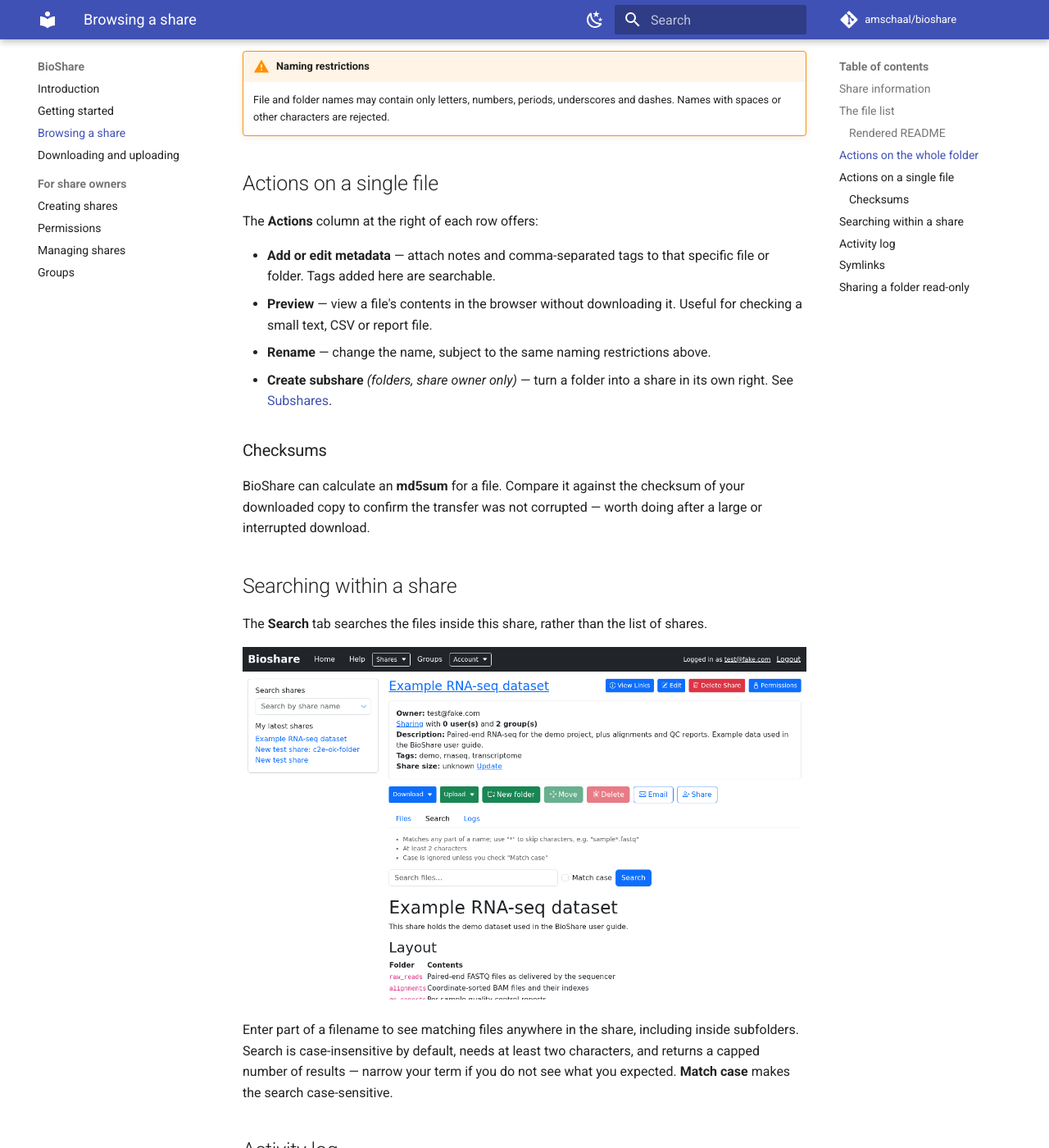
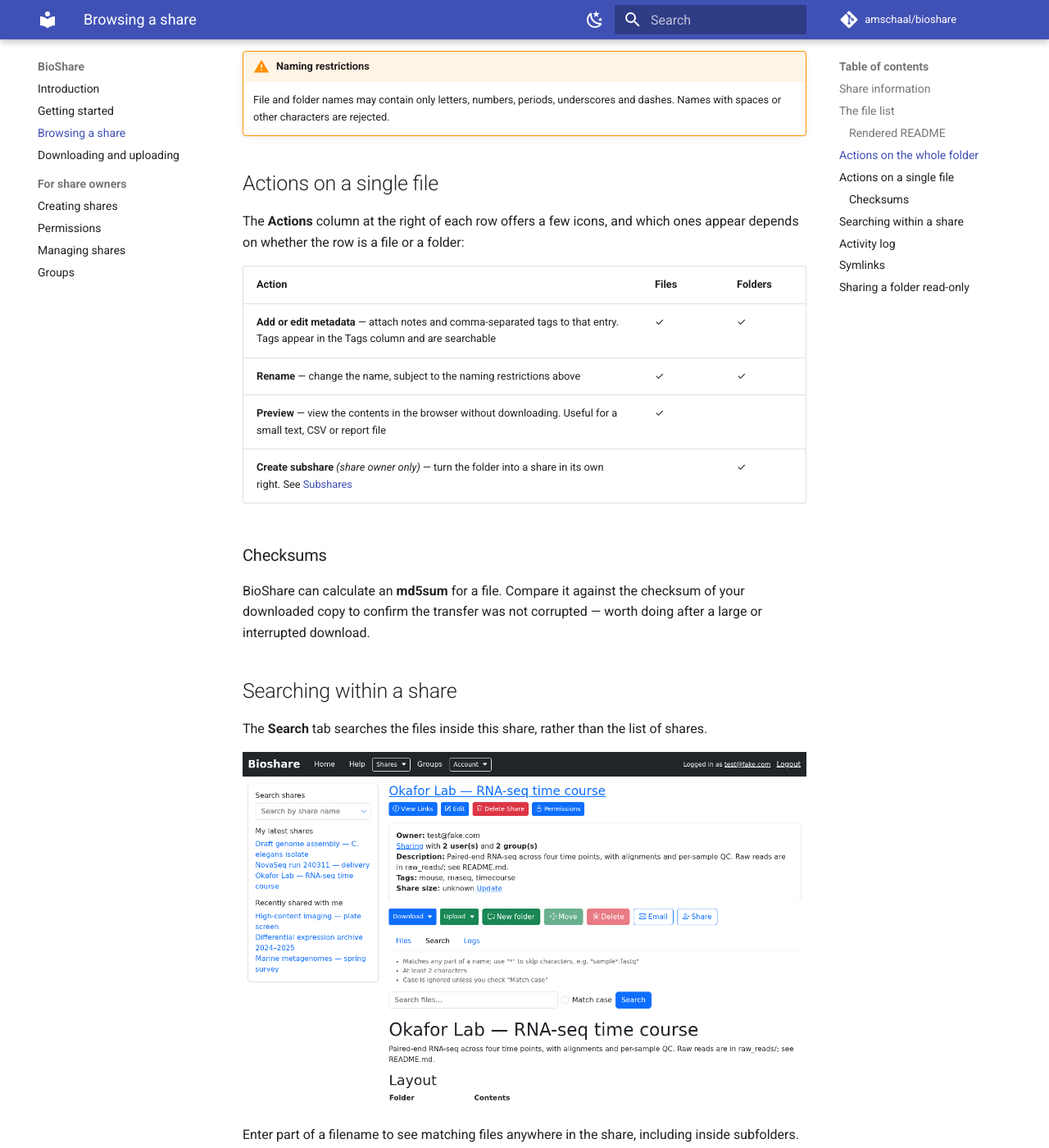
Before and after one commit to amschaal/bioshare, an MkDocs documentation site: the page built from docs/browsing-shares.md, in a window 1280 px wide and 1400 px high, scrolled down 2151 px. Shown: the whole window at 82% size. Built offline with MkDocs 1.6.1 and Material for MkDocs 9.7.7, drawn with Linux system fonts in a browser that asks for light colours; comment, search, counter and statistics services are not loaded; some of the changed text lies outside the part shown.

Commit message:
Recapture screenshots against seeded data; correct prose it disproved
All 11 screens now show the seeded dataset: real share names, descriptions and
tags, both sidebar sections populated, a permissions grid with two users and two
groups at different levels, a populated activity log, and an SSH key listed.

Fixes found by running against real data:

- the permissions route is ^permissions/(?P<share>[\da-zA-Z]{15})/?$ and 404s on
  a slug, while /view/ accepts either. capture.js now resolves the raw share id
  from list.html's #list-init blob and uses it where the id is required.
- capturing too fast trips the API rate limiter, which paints a red toast across
  the header. That is now a recognised bad-page marker and the default pause is
  5s. The toast is detected rather than hidden with CSS: it means the page
  really did fail, so the fix is to slow down, not to photograph it with the
  evidence removed.

Prose corrections, all from what the screenshots showed:

- Actions differ by row type -- Preview is files-only, Create subshare is
  folders-only -- now a table rather than one undifferentiated list
- search supports "*" to skip characters, which the in-page hints document and
  I had missed; the result cap is confirmed at MAX_SEARCH_RESULTS (50) in
  api/views.search_share
- the activity log has Timestamp/Action/User/Text/Paths columns and is sortable
  and filterable
- the email dialog pre-fills subject and body with a link to the share
- users and groups are distinguished by icon in the permissions grid

Two seeder gaps the screenshots exposed: the Groups page lists only groups the
signed-in account belongs to, so the demo groups existed but were invisible --
the screenshot account is now added to each; and the Size column reads "-" until
ShareStats exists, so shares now get get_stats() called after their files are
written. Both need a re-run of seed_docs_demo to take effect.

Co-Authored-By: Claude Opus 5 (1M context) <noreply@anthropic.com>

```diff
--- a/docs/browsing-shares.md
+++ b/docs/browsing-shares.md
@@ -62,15 +62,15 @@ ticked:
 
 ## Actions on a single file
 
-The **Actions** column at the right of each row offers:
+The **Actions** column at the right of each row offers a few icons, and which ones
+appear depends on whether the row is a file or a folder:
 
-- **Add or edit metadata** — attach notes and comma-separated tags to that
-  specific file or folder. Tags added here are searchable.
-- **Preview** — view a file's contents in the browser without downloading it.
-  Useful for checking a small text, CSV or report file.
-- **Rename** — change the name, subject to the same naming restrictions above.
-- **Create subshare** *(folders, share owner only)* — turn a folder into a share
-  in its own right. See [Subshares](creating-shares.md#subshares).
+| Action | Files | Folders |
+|---|---|---|
+| **Add or edit metadata** — attach notes and comma-separated tags to that entry. Tags appear in the Tags column and are searchable | ✓ | ✓ |
+| **Rename** — change the name, subject to the naming restrictions above | ✓ | ✓ |
+| **Preview** — view the contents in the browser without downloading. Useful for a small text, CSV or report file | ✓ | |
+| **Create subshare** *(share owner only)* — turn the folder into a share in its own right. See [Subshares](creating-shares.md#subshares) | | ✓ |
 
 ### Checksums
 
@@ -86,9 +86,21 @@ shares.
 ![Searching within a share](images/screenshots/share-search.png)
 
 Enter part of a filename to see matching files anywhere in the share, including
-inside subfolders. Search is case-insensitive by default, needs at least two
-characters, and returns a capped number of results — narrow your term if you do not
-see what you expected. **Match case** makes the search case-sensitive.
+inside subfolders. The rules are listed above the box, and are worth knowing:
+
+- **Any part of the name matches** — searching `fastq` finds `S01_L001_R1.fastq.gz`.
+  There is no need to add wildcards around your term.
+- **`*` skips characters** within the term, so `sample*.fastq` matches
+  `sample01_R1.fastq` but not `other_sample.fastq`.
+- **At least two characters** are required. Shorter queries would match most of a
+  share and are rejected rather than served slowly.
+- **Case is ignored** unless you tick **Match case**.
+
+Results are capped (50 by default), and you are told when there are more. If what
+you want is not listed, make the term more specific rather than scrolling.
+
+Folders and files are both returned; clicking a folder opens it, clicking a file
+downloads it.
 
 ## Activity log
 
```
Also changed, not shown: docs/managing-shares.md (+18 -5 lines), docs/permissions.md (+2 -1 lines), docs/images/screenshots/create-share.png, docs/images/screenshots/download-options.png, docs/images/screenshots/email-participants.png (added), docs/images/screenshots/groups.png, docs/images/screenshots/home.png, docs/images/screenshots/permissions.png, docs/images/screenshots/share-files.png, docs/images/screenshots/share-logs.png, docs/images/screenshots/share-search.png, docs/images/screenshots/ssh-keys.png, docs/images/screenshots/upload-options.png, 2 other files.
